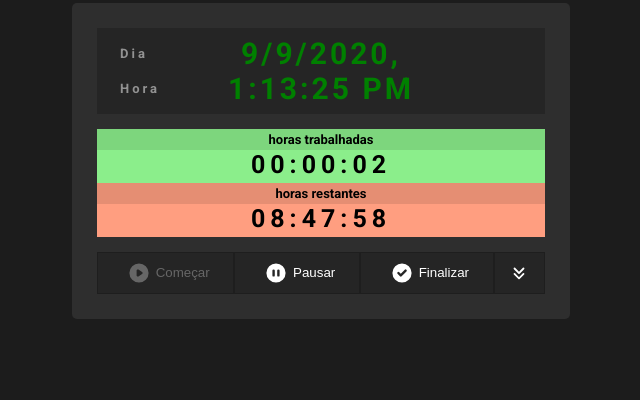
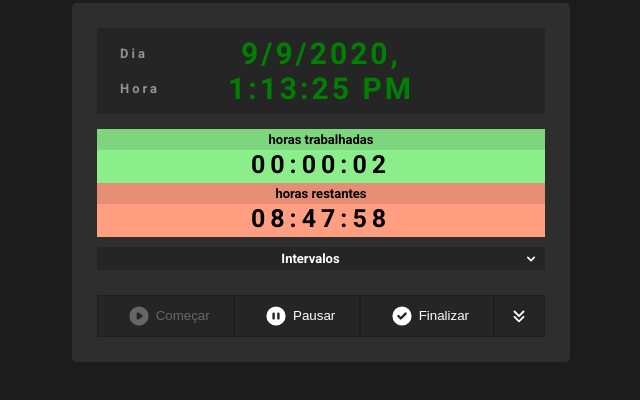
Before and after one commit to JVitorLeone/Ponto, a React (Create React App) app in the folder client/: page / in a window 1280 px wide. Both pictures are taken after a click on the button "Começar". Shown: the top 400 px of the page, without its empty margins (319-959 px from the left). Built offline with nearby package versions, Linux system fonts and the light colour scheme; no server answers.

Commit message:
feat: show periods while active

```diff
--- a/client/src/components/ButtonTray/style.js
+++ b/client/src/components/ButtonTray/style.js
@@ -19,7 +19,6 @@ export const Row = styled.div`
 export const Button = styled.button`
 	flex: auto;
 
-	border: none;
 	padding: 8px 16px;
 
 	background-color: var(--ter-dark);
--- a/client/src/components/Hourglass/index.js
+++ b/client/src/components/Hourglass/index.js
@@ -1,11 +1,16 @@
 import React, {useState, useEffect} from 'react';
-import {getTimeToHourString} from '../../utils/DateUtils'
+import {getTimeToHourString, getHourString} from '../../utils/DateUtils'
 
 import {
 	Container,
-	Total,
-	Remaining
+	Timer,
+	Period,
+	Counter,
+	Time,
+	Periods
 } from './style';
+
+import {ChevronUpIcon, ChevronDownIcon} from '../../icons';
 
 function Hourglass(props){
 
@@ -67,20 +72,54 @@ function Hourglass(props){
 		}
 	},[durations]);
 
+	const [showPeriods, setShowPeriods] = useState(false);
+	let counter = 0;
+	const renderPeriods = periods.map((period, key) => {
+		var finish = period.finish !== null ?
+			getHourString(period.finish)
+			: "--:--:--"
+		;
+		counter++;
+		return (
+			<Period key={key}>
+				<Counter>{counter}</Counter>
+				<Time>
+					<span>{getHourString(period.start)}</span>
+					<span>{finish}</span>
+				</Time>
+			</Period>
+		);
+	});
+
 	return (
 		<Container>
 			{ periods.length > 0 && (
 				<>
-					<Total>
+					<Timer bg='green'>
 						<p>horas trabalhadas</p>
 						{ getTimeToHourString(totalTime) }
-					</Total>
+					</Timer>
 
-					<Remaining>
+					<Timer bg='orange'>
 						<p>horas restantes</p>
 						{ getTimeToHourString(remainingTime) }
-					</Remaining>
+					</Timer>
 				</>
+			)}
+			{ renderPeriods.length > 0 && (
+				<Periods>
+					<p
+						onClick={ () => setShowPeriods(!showPeriods)}
+					>
+						Intervalos
+						{ showPeriods ? (
+							<ChevronUpIcon width="16px"/>
+						) : (
+							<ChevronDownIcon width="16px"/>
+						) }
+					</p>
+					{ showPeriods && renderPeriods }
+				</Periods>
 			)}
 		</Container>
 	)
--- a/client/src/components/Hourglass/style.js
+++ b/client/src/components/Hourglass/style.js
@@ -8,6 +8,13 @@ export const Container = styled.div`
 	width: 100%;
 
 	>div {
+
+	}
+`;
+
+export const Timer = styled.div`
+	background-color: ${props => 'var(--' + props.bg + ')'};
+
 	width: 100%;
 	height: 100%;
 
@@ -32,23 +39,62 @@ export const Container = styled.div`
 		font-size: small;
 		letter-spacing: initial;
 	}
+`;
+
+
+export const Periods = styled.div`
+	color: var(--main-light);
+
+	width: 100%;
+	margin: 10px auto;
+
+	border: 1px solid rgba(0,0,0,.2);
+
+	>p {
+		background-color: var(--ter-dark);
+
+		text-align: center;
+		padding: 3px 0;
+
+		font-size: small;
+		font-weight: bold;
+		letter-spacing: initial;
+		cursor: pointer;
+
+		>svg {
+			float: right;
+			margin-right: 5px;
+		}
 	}
 `;
 
-export const Total = styled.div`
-	background-color: var(--green);
+
+export const Period = styled.div`
+	display: flex;
+	justify-content: space-between;
+
+	background-color: var(--main-dark);
+
+	>div {
+		display: flex;
+		justify-content: center;
+		align-items: center;
+
+		font-size: 14px;
+	}
 `;
 
-export const Remaining = styled.div`
-	background-color: var(--orange);
+export const Counter = styled.div`
+	width: 25px;
 `;
 
-export const Limit = styled.span`
-	display: flex;
-	justify-content: end;
-	align-items: center;
+export const Time = styled.div`
+	flex: auto;
+	padding: 2px 8px;
 
-	padding: 6px 0;
-
-	font-size: small;
+	>span {
+		padding: 0px 15px;
+		width: 100%;
+		text-align: center;
+	}
 `;
--- a/client/src/components/Ponto/style.js
+++ b/client/src/components/Ponto/style.js
@@ -21,6 +21,7 @@ export const PontoBox = styled.div`
 
 	width: 100%;
 	min-width: 300px;
+	height: min-content;
 
 	padding: 25px 15px;
 
@@ -29,8 +30,6 @@ export const PontoBox = styled.div`
 
 	@media (min-width: 500px) {
 		width: 498px;
-		height: min-content;
-
 		padding: 25px;
 	}
 `;
--- a/client/src/icons/index.js
+++ b/client/src/icons/index.js
@@ -106,3 +106,19 @@ export function ChevronsUpIcon(props){
 		</DefaultSVG>
 	)
 }
+
+export function ChevronDownIcon(props){
+	return (
+		<DefaultSVG { ...props }>
+			<path fillRule="evenodd" d="M5.293 7.293a1 1 0 011.414 0L10 10.586l3.293-3.293a1 1 0 111.414 1.414l-4 4a1 1 0 01-1.414 0l-4-4a1 1 0 010-1.414z" clipRule="evenodd" />
+		</DefaultSVG>
+	)
+}
+
+export function ChevronUpIcon(props){
+	return (
+		<DefaultSVG { ...props }>
+		 	<path fillRule="evenodd" d="M14.707 12.707a1 1 0 01-1.414 0L10 9.414l-3.293 3.293a1 1 0 01-1.414-1.414l4-4a1 1 0 011.414 0l4 4a1 1 0 010 1.414z" clipRule="evenodd" />
+		</DefaultSVG>
+	)
+}
```
Lines whose indentation alone changed are shown as unchanged.
